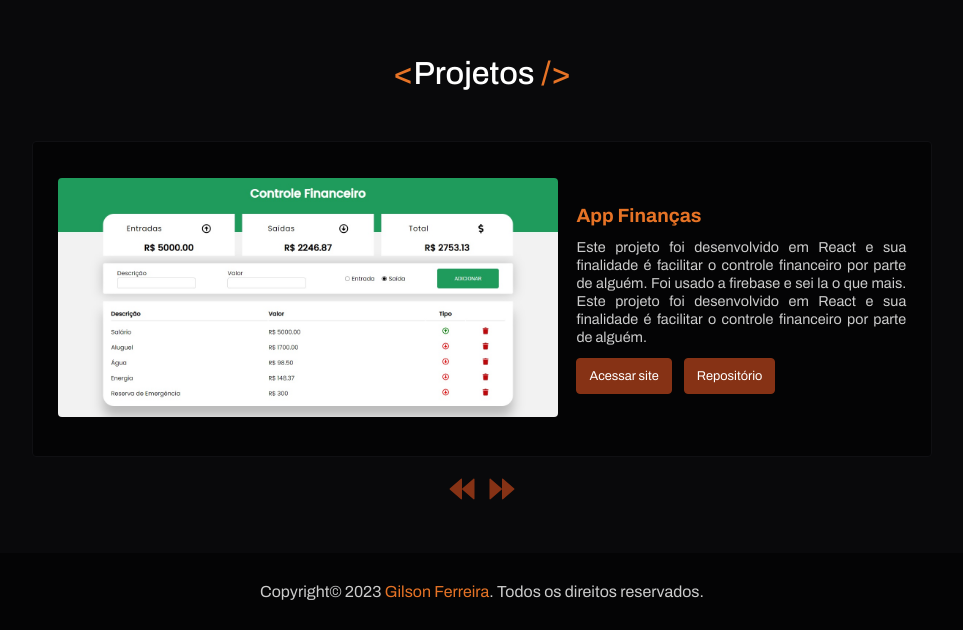
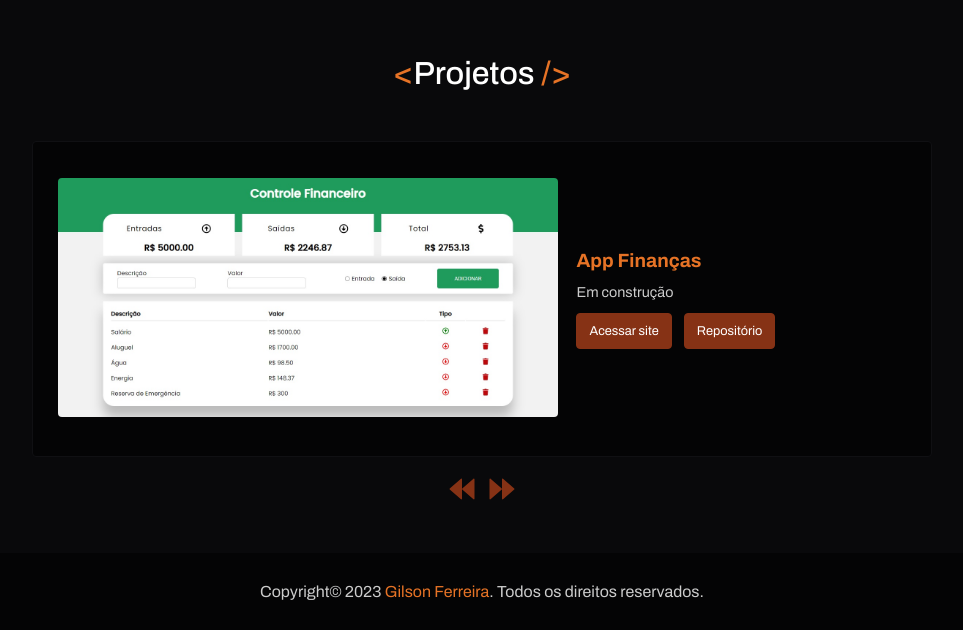
Before and after one commit to gilsonfsdev/portfolio, a React (Create React App) app: page / in a window 1280 px wide. Shown: the part 2158-2788 px from the top of the page, without its empty margins (158-1121 px from the left). Built offline with nearby package versions, Linux system fonts and the light colour scheme.

Commit message:
update 1.1

```diff
--- a/src/components/SobreDescricao/SobreDescricao.module.css
+++ b/src/components/SobreDescricao/SobreDescricao.module.css
@@ -1,6 +1,7 @@
 .div_sobre_descricao{
   display: flex;
   flex-direction: column;
+  padding-bottom: 12px;
 }
 
 .sobre_sobre{
--- a/src/pages/Projetos/Projetos.js
+++ b/src/pages/Projetos/Projetos.js
@@ -20,32 +20,36 @@ const Projetos = () => {
         id2: 11,
         title: "App Finanças",
         imagem: ControleFinanceiro,
-        description: "Este projeto foi desenvolvido em React e sua finalidade é facilitar o controle financeiro por parte de alguém. Foi usado a firebase e sei la o que mais. Este projeto foi desenvolvido em React e sua finalidade é facilitar o controle financeiro por parte de alguém.",
-        link: "link do github",
+        description: "Em construção",
+        link: "/",
+        repositorio: 'https://github.com/gilsonfsdev'
       },
       {
         id:2,
         id2: 22,
-        title: "Título 2",
+        title: "Projeto 2",
         imagem: ControleFinanceiro,
-        description: "Este projeto foi desenvolvido em React e sua finalidade é facilitar o controle financeiro por parte de alguém. Foi usado a firebase e sei la o que mais. ",
-        link: "link do github",
+        description: "Em construção ",
+        link: "/",
+        repositorio:'https://github.com/gilsonfsdev'
       },
       {
         id:3,
         id2: 33,
-        title: "Título 3",
+        title: "Projeto 3",
         imagem: ControleFinanceiro,
-        description: "Este projeto foi desenvolvido em React e sua finalidade é facilitar o controle financeiro por parte de alguém. Foi usado a firebase e sei la o que mais. ",
-        link: "link do github",
+        description: "Em construção ",
+        link: "/",
+        repositorio:'https://github.com/gilsonfsdev'
       },
       {
         id:4,
         id2: 44,
-        title: "Título 4",
+        title: "Projeto 4",
         imagem: ControleFinanceiro,
-        description: "Este projeto foi desenvolvido em React e sua finalidade é facilitar o controle financeiro por parte de alguém. Foi usado a firebase e sei la o que mais. ",
-        link: "link do github",
+        description: "Em construção ",
+        link: "/",
+        repositorio:'https://github.com/gilsonfsdev'
       }
     ]
 
@@ -91,8 +95,8 @@ const Projetos = () => {
               </div>
                 <p>{projeto.description}</p>
                 <div className={styles.div_buttons}>
-                  <a href='/' target='_blank' className={styles.button_projeto}>Acessar site</a>
-                  <a href='/' className={styles.button_projeto}>Repositório</a>
+                  <a href={projeto.link} target='_blank' rel='noreferrer' className={styles.button_projeto}>Acessar site</a>
+                  <a href={projeto.repositorio} target='_blank' rel='noreferrer' className={styles.button_projeto}>Repositório</a>
                 </div>
             </div>
 
@@ -108,8 +112,8 @@ const Projetos = () => {
 
                   <p>{projeto.description}</p>
                   <div className={styles.div_buttons}>
-                    <a href='/' target='_blank' className={styles.button_projeto}>Acessar site</a>
-                    <a href='/' className={styles.button_projeto}>Repositório</a>
+                    <a href={projeto.link} target='_blank' rel='noreferrer' className={styles.button_projeto}>Acessar site</a>
+                    <a href={projeto.repositorio} target='_blank' rel='noreferrer'className={styles.button_projeto}>Repositório</a>
                   </div>
               </div>
             </div>
--- a/src/pages/Sobre/Sobre.module.css
+++ b/src/pages/Sobre/Sobre.module.css
@@ -14,7 +14,7 @@
 .div_grey{
   background-color: var(--color-background-light);
   border: 1px solid #101013;
-  padding: 0px 24px;
+  padding: 0px 24px 12px;
   border-radius: 4px;
   margin: 25px 25px 50px 25px;
   width: 85%;
```
Also changed, not shown: 1 other file (tests, documents, lock files or other folders).
